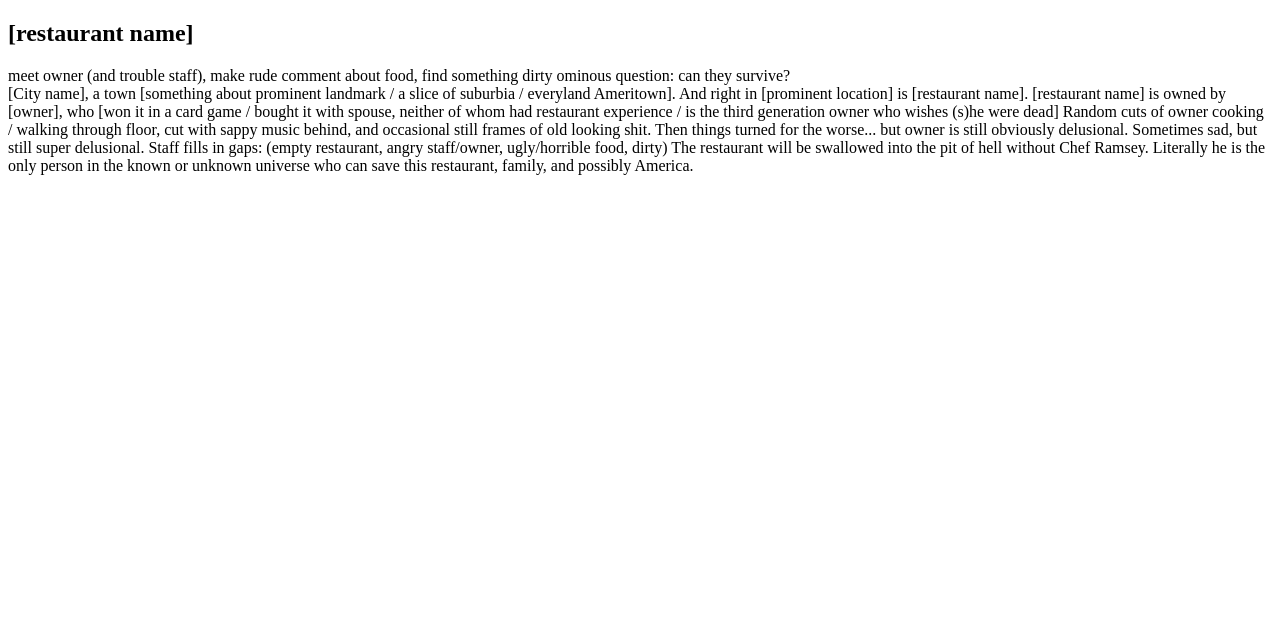
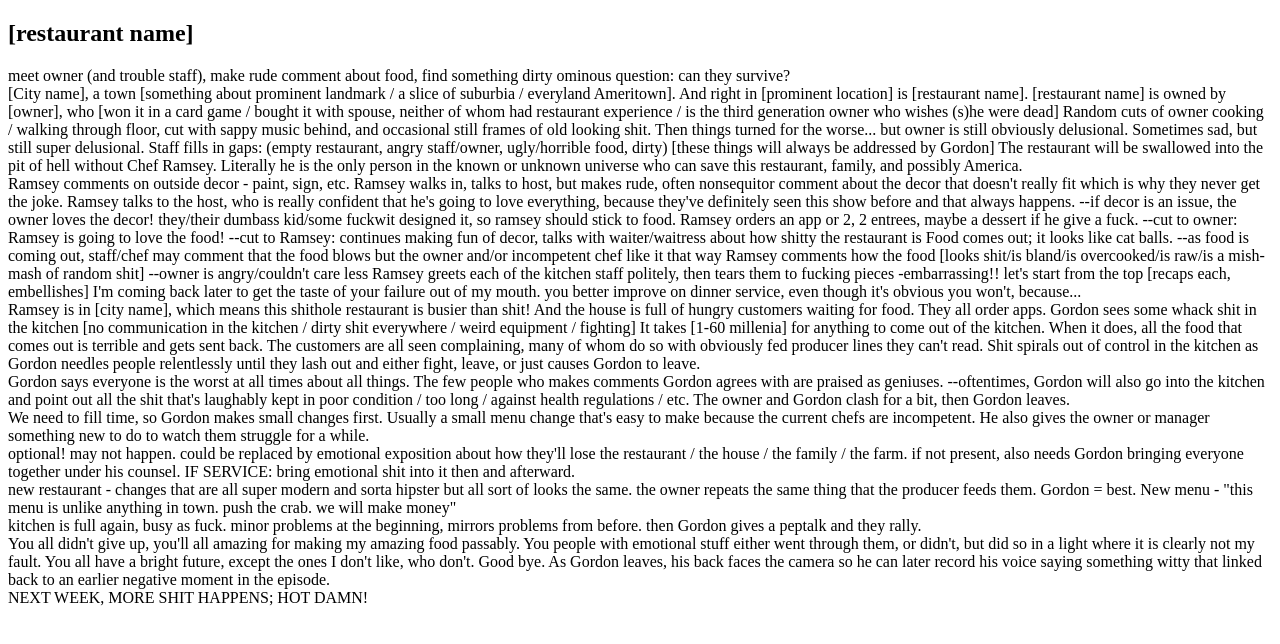
Before and after one commit to drewbstew/kitchen-rewritemares, a plain HTML site: page index.html in a window 1280 px wide. Drawn offline with Linux system fonts and the light colour scheme.

Commit message:
finished rough barebones html

```diff
--- a/index.html
+++ b/index.html
@@ -16,10 +16,60 @@
   [restaurant name] is owned by [owner], who [won it in a card game / bought it with spouse, neither of whom had restaurant experience / is the third generation owner who wishes (s)he were dead]
   Random cuts of owner cooking / walking through floor, cut with sappy music behind, and occasional still frames of old looking shit.
   Then things turned for the worse... but owner is still obviously delusional. Sometimes sad, but still super delusional.
-  Staff fills in gaps: (empty restaurant, angry staff/owner, ugly/horrible food, dirty)
+  Staff fills in gaps: (empty restaurant, angry staff/owner, ugly/horrible food, dirty) [these things will always be addressed by Gordon]
   The restaurant will be swallowed into the pit of hell without Chef Ramsey. Literally he is the only person in the known or unknown universe who can save this restaurant, family, and
   possibly America.
   <div id="enter-ramsey">
+    Ramsey comments on outside decor - paint, sign, etc.
+    Ramsey walks in, talks to host, but makes rude, often nonsequitor comment about the decor that doesn't really fit which is why they never get the joke.
+    Ramsey talks to the host, who is really confident that he's going to love everything, because they've definitely seen this show before and that always happens.
+      --if decor is an issue, the owner loves the decor! they/their dumbass kid/some fuckwit designed it, so ramsey should stick to food.
+    Ramsey orders an app or 2, 2 entrees, maybe a dessert if he give a fuck.
+      --cut to owner: Ramsey is going to love the food!
+      --cut to Ramsey: continues making fun of decor, talks with waiter/waitress about how shitty the restaurant is
+    Food comes out; it looks like cat balls.
+      --as food is coming out, staff/chef may comment that the food blows but the owner and/or incompetent chef like it that way
+    Ramsey comments how the food [looks shit/is bland/is overcooked/is raw/is a mish-mash of random shit]
+      --owner is angry/couldn't care less
+    Ramsey greets each of the kitchen staff politely, then tears them to fucking pieces
+      -embarrassing!!
+    let's start from the top [recaps each, embellishes]
+    I'm coming back later to get the taste of your failure out of my mouth. you better improve on dinner service, even though it's obvious you won't, because...
   </div>
+  <div id="dinner-service-1">
+    Ramsey is in [city name], which means this shithole restaurant is busier than shit! And the house is full of hungry customers waiting for food. They all order apps.
+    Gordon sees some whack shit in the kitchen [no communication in the kitchen / dirty shit everywhere / weird equipment / fighting]
+    It takes [1-60 millenia] for anything to come out of the kitchen.
+    When it does, all the food that comes out is terrible and gets sent back. The customers are all seen complaining, many of whom do so with obviously fed producer lines they can't read.
+    Shit spirals out of control in the kitchen as Gordon needles people relentlessly until they lash out and either fight, leave, or just causes Gordon to leave.
+  </div>
+  <div id="post-dinner-service-1">
+    Gordon says everyone is the worst at all times about all things. The few people who makes comments Gordon agrees with are praised as geniuses.
+      --oftentimes, Gordon will also go into the kitchen and point out all the shit that's laughably kept in poor condition / too long / against health regulations / etc.
+    The owner and Gordon clash for a bit, then Gordon leaves.
+  </div>
+  <div id="day2-morning">
+    We need to fill time, so Gordon makes small changes first. Usually a small menu change that's easy to make because the current chefs are incompetent. He also gives the owner or manager
+    something new to do to watch them struggle for a while.
+  </div>
+  <div id="dinner-service-2">
+    optional! may not happen. could be replaced by emotional exposition about how they'll lose the restaurant / the house / the family / the farm.
+    if not present, also needs Gordon bringing everyone together under his counsel.
+    IF SERVICE: bring emotional shit into it then and afterward.
+  </div>
+  <div id="makeover">
+    new restaurant - changes that are all super modern and sorta hipster but all sort of looks the same. the owner repeats the same thing that the producer feeds them. Gordon = best.
+    New menu - "this menu is unlike anything in town. push the crab. we will make money"
+  </div>
+  <div id="dinner-service-3">
+    kitchen is full again, busy as fuck. minor problems at the beginning, mirrors problems from before. then Gordon gives a peptalk and they rally.
+  </div>
+  <div id="post-service-3">
+    You all didn't give up, you'll all amazing for making my amazing food passably. You people with emotional stuff either went through them, or didn't, but did so in a light where
+    it is clearly not my fault.
+    You all have a bright future, except the ones I don't like, who don't. Good bye.
+    As Gordon leaves, his back faces the camera so he can later record his voice saying something witty that linked back to an earlier negative moment in the episode.
+  </div>
+  NEXT WEEK, MORE SHIT HAPPENS; HOT DAMN!
   <body>
 </html>
```
